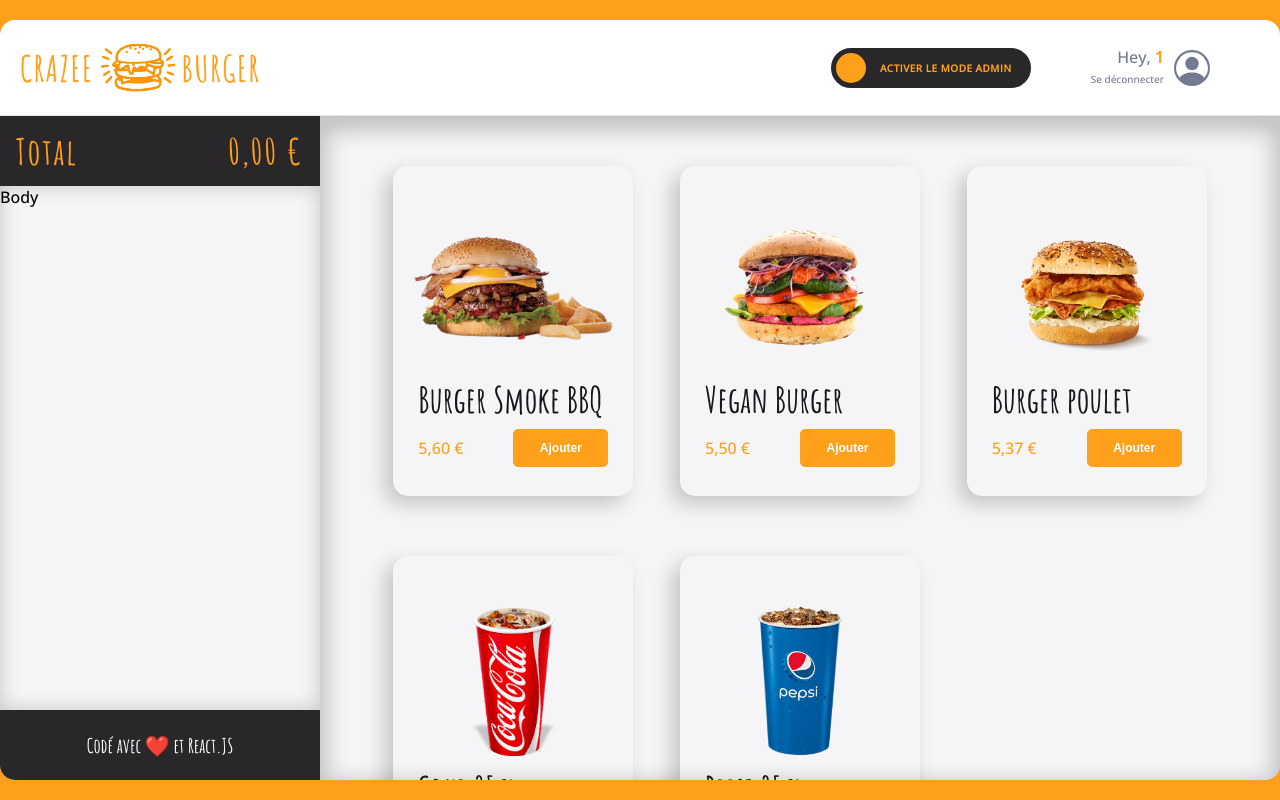
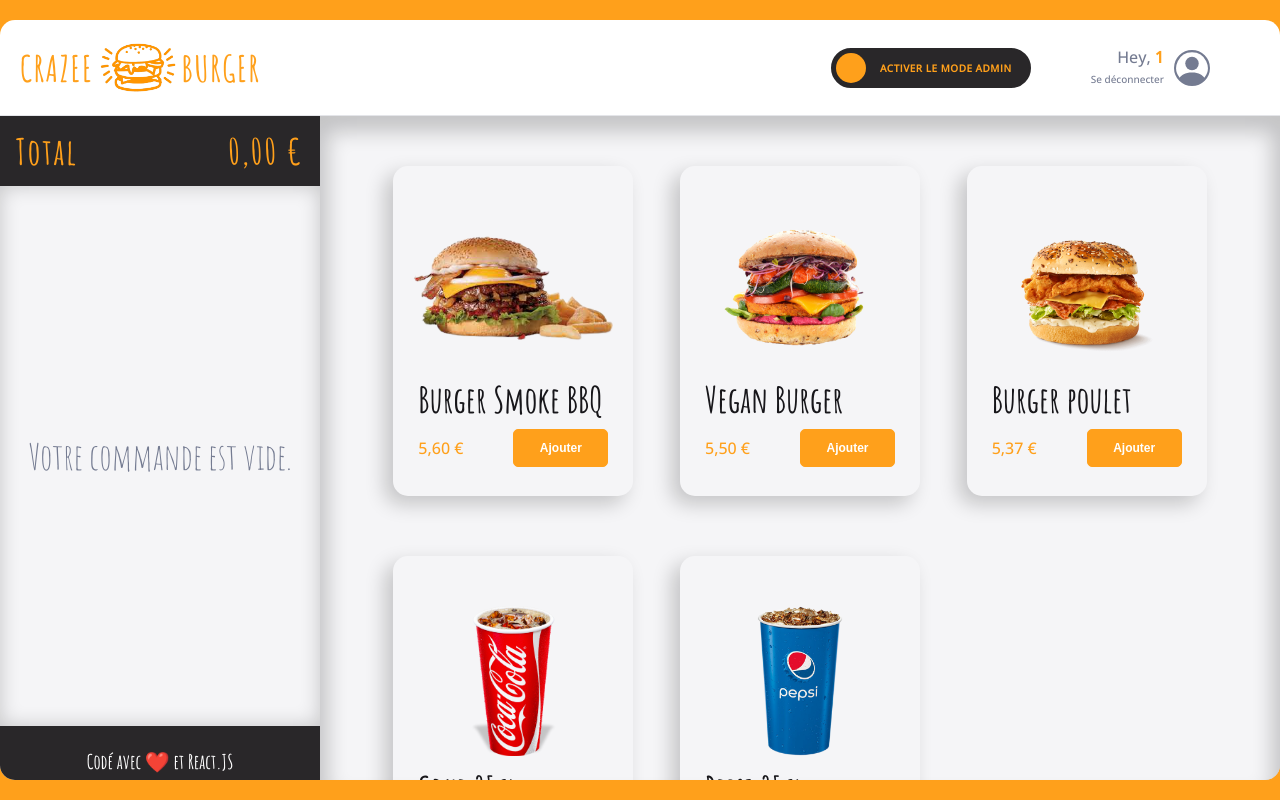
Before and after one commit to YohannMaiVan/React-crazee-burger, a React (Vite) app: page /order/1 in a window 1280 px wide. Built offline with nearby package versions, Linux system fonts and the light colour scheme.

Commit message:
♻️ F10 : BASKET > Add BasketBody

```diff
--- a/src/components/pages/order/Main/Basket/Basket.jsx
+++ b/src/components/pages/order/Main/Basket/Basket.jsx
@@ -1,14 +1,14 @@
 import styled from "styled-components"
-import { theme } from "../../../../../theme"
 import Total from "./Total"
 import { formatPrice } from "../../../../../utils/maths"
 import Footer from "./Footer"
+import BasketBody from "./BasketBody"
 
 export default function Basket() {
   return (
     <BasketStyled>
       <Total amountToPay={formatPrice(0)} />
-      <div className="body">Body</div>
+      <BasketBody />
       <Footer />
     </BasketStyled>
   )
@@ -17,10 +17,4 @@
 const BasketStyled = styled.div`
   display: flex;
   flex-direction: column;
-
-  .body {
-    flex: 1;
-    background: ${theme.colors.background_white};
-    box-shadow: ${theme.shadows.basket};
-  }
 `
--- /dev/null
+++ b/src/components/pages/order/Main/Basket/BasketBody.jsx
@@ -0,0 +1,30 @@
+import { theme } from "../../../../../theme"
+import styled from "styled-components"
+
+export default function BasketBody() {
+  return (
+    <BasketBodyStyled>
+      <span className="empty-message">Votre commande est vide.</span>
+    </BasketBodyStyled>
+  )
+}
+
+const BasketBodyStyled = styled.div`
+  flex: 1;
+  background: ${theme.colors.background_white};
+  box-shadow: ${theme.shadows.basket};
+
+  .empty-message {
+    display: flex;
+    height: calc(95vh - 10vh - 70px - 70px);
+    text-align: center;
+    flex: 1;
+    justify-content: center;
+    align-items: center;
+    align-self: center;
+    line-height: 2;
+    font-family: ${theme.fonts.family.stylish};
+    font-size: ${theme.fonts.size.P4};
+    color: ${theme.colors.greyBlue};
+  }
+`
```
